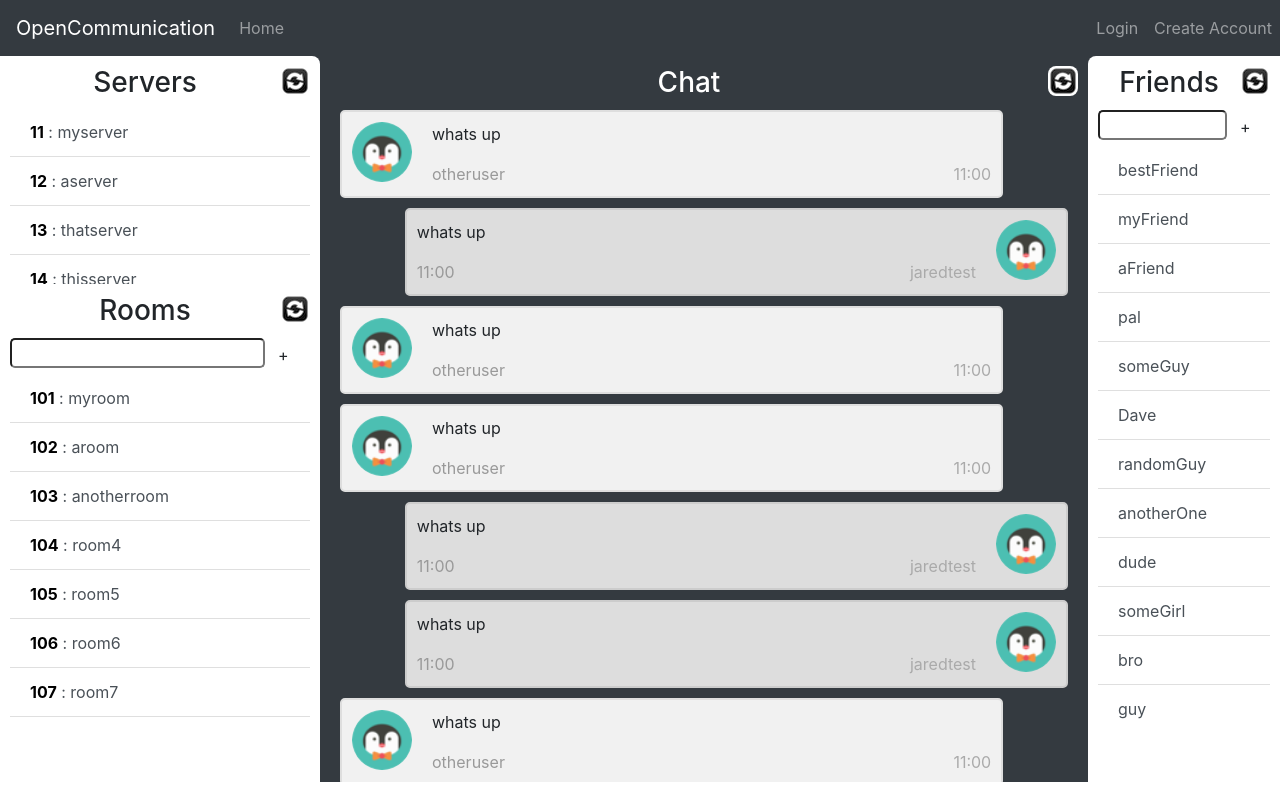
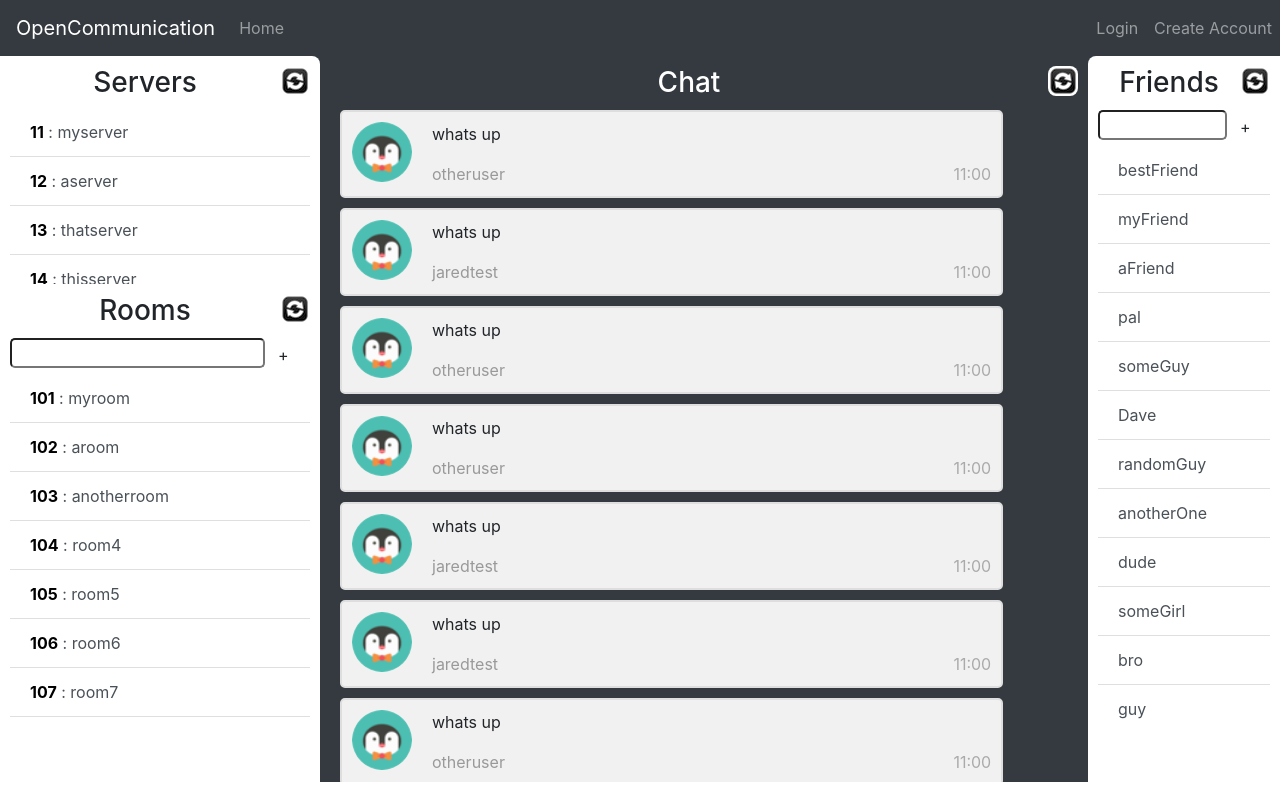
Before and after one commit to jaredglaser/OpenCommunicationFrontEnd, an Angular app: page /ui in a window 1280 px wide. Built offline with nearby package versions, Linux system fonts and the light colour scheme.

Commit message:
fixed ui messages and fixed login

```diff
--- a/src/app/app.module.ts
+++ b/src/app/app.module.ts
@@ -9,6 +9,8 @@ import { RegisterComponent } from './pages/register/register.component';
 import { LoginComponent } from './pages/login/login.component';
 import { ChangepwdComponent } from './pages/changepwd/changepwd.component';
 import { UIComponent } from './pages/ui/ui.component';
+import { CommonModule } from '@angular/common';
+
 
 @NgModule({
   declarations: [
@@ -21,6 +23,7 @@ import { UIComponent } from './pages/ui/ui.component';
   ],
   imports: [
     BrowserModule,
+    CommonModule,
     FormsModule,
     AppRoutingModule,
     HttpClientModule
--- a/src/app/pages/login/login.component.html
+++ b/src/app/pages/login/login.component.html
@@ -11,13 +11,16 @@
     <div class="container">
 
         <form #login_form="ngForm" (ngSubmit)="login(login_form.value)">
+            <h2 class="center">Login</h2>
+            <label for="username" class="center">Username:</label>
             <div class="form-group center">
-                <h2 class="center">Login</h2>
-                <label for="username" class="center">Username:</label>
+
+
                 <input name="username" type="text" class="form-control center" id="username" style="width:200px" ngModel>
             </div>
+            <label for="pwd" class="center">Password:</label>
             <div class="form-group center">
-                <label for="pwd" class="center">Password:</label>
+
                 <input name="password" type="password" class="form-control center" id="pwd" style="width:200px" ngModel>
                 <button id="sign-in" type="submit" class="btn btn-info center">Sign in</button>
             </div>
--- a/src/app/pages/ui/ui.component.html
+++ b/src/app/pages/ui/ui.component.html
@@ -1,4 +1,5 @@
 <!DOCTYPE html>
+
 <head>
   <link rel="stylesheet" type="text/css" href="ui.component.css">
   <script src="ui.component.ts"></script>
@@ -8,7 +9,7 @@
   <div class="row">
     <div class="column left">
       <h3 class="header">Servers
-        <input type="image" id="refresh-server" class="refresh-right" src="/assets/images/refresh.png"/>
+        <input type="image" id="refresh-server" class="refresh-right" src="/assets/images/refresh.png" />
       </h3>
       <ul class="list-group list-group-flush" id="servers">
         <button *ngFor="let server of servers" type="button" class="list-group-item list-group-item-action">
@@ -17,11 +18,11 @@
       </ul>
 
       <h3 class="header">Rooms
-        <input type="image" id="refresh-room" class="refresh-right" src="/assets/images/refresh.png"/>
+        <input type="image" id="refresh-room" class="refresh-right" src="/assets/images/refresh.png" />
       </h3>
       <div>
         <input id="name-room" class="input-text" type="text">
-        <button  type="button" class="btn" id="create-room">+</button>
+        <button type="button" class="btn" id="create-room">+</button>
       </div>
       <ul class="list-group list-group-flush" id="rooms">
         <button *ngFor="let room of rooms" type="button" class="list-group-item list-group-item-action">
@@ -33,29 +34,39 @@
     <div class="column middle">
       <!--Populate this column with current rooms messages-->
       <h3 class="header" id="header-chat">Chat
-          <input type="image" id="refresh-chat" class="refresh-right" src="/assets/images/refresh.png"/>
+        <input type="image" id="refresh-chat" class="refresh-right" src="/assets/images/refresh.png" />
       </h3>
 
-      <div *ngFor="let message of messages" class={{message.classcontainer}}>
-        <img src="/assets/images/avatar-penguin.png" alt="Avatar" class={{message.classimage}}>
+      <ng-container *ngFor="let message of messages">
+        <div *ngIf="message.from == username" class="container darker">
+        <img src="/assets/images/avatar-penguin.png" alt="Avatar" class="username-left">
         <p>{{message.content}}</p>
-        <span class={{message.usernameclass}}>{{message.from}}</span>
-        <span class={{message.timeclass}}>{{message.time}}</span>
+        <span class="username-right">{{message.from}}</span>
+        <span class="time-left">{{message.time}}</span>
+      </div>
+      <div *ngIf="message.from != username" class="container">
+        <img src="/assets/images/avatar-penguin.png" alt="Avatar" class="username-left">
+        <p>{{message.content}}</p>
+        <span class="username-left">{{message.from}}</span>
+        <span class="time-right">{{message.time}}</span>
+
       </div>
 
+    </ng-container>
   </div>
     <div class="column right">
       <h3 class="header">Friends
-        <input type="image" id="refresh-friends" class="refresh-right" src="/assets/images/refresh.png"/>
+        <input type="image" id="refresh-friends" class="refresh-right" src="/assets/images/refresh.png" />
       </h3>
 
       <div>
         <input id="search-friend" class="input-text" type="text">
-        <button  type="button" class="btn" id="add-friend">+</button>
+        <button type="button" class="btn" id="add-friend">+</button>
       </div>
 
       <ul class="list-group list-group-flush" id="friends-list">
-            <button *ngFor = "let friend of friends" id="friend-username" type="button" class="list-group-item list-group-item-action">
+        <button *ngFor="let friend of friends" id="friend-username" type="button"
+          class="list-group-item list-group-item-action">
           <span>{{friend.username}}</span>
         </button>
       </ul>
--- a/src/app/pages/ui/ui.component.ts
+++ b/src/app/pages/ui/ui.component.ts
@@ -1,5 +1,6 @@
 import { Component, OnInit } from '@angular/core';
 import { NgModule } from '@angular/core';
+import { CommonModule } from '@angular/common';
 import { BrowserModule } from '@angular/platform-browser';
 import { HttpClient, HttpHeaders } from '@angular/common/http';
 import { Globals } from 'src/app/Globals';
@@ -25,10 +26,6 @@ class user {
 class frontend_message {
   time: String;
   from: String;
-  classcontainer: String;
-  classimage: String;
-  timeclass: String;
-  usernameclass: String;
   content: String;
 }
 class backend_message {
@@ -49,14 +46,14 @@ const ROOMS: room[] = [
 ];
 
 const MESSAGES: frontend_message[] = [
-  { time: "11:00", from: "otheruser", classcontainer: "container", classimage: "", timeclass: "time-right", usernameclass: "username-left", content: "whats up" },
-  { time: "11:00", from: "jaredtest", classcontainer: "container darker", classimage: "right", timeclass: "time-left", usernameclass: "username-right", content: "whats up" },
-  { time: "11:00", from: "otheruser", classcontainer: "container", classimage: "", timeclass: "time-right", usernameclass: "username-left", content: "whats up" },
-  { time: "11:00", from: "otheruser", classcontainer: "container", classimage: "", timeclass: "time-right", usernameclass: "username-left", content: "whats up" },
-  { time: "11:00", from: "jaredtest", classcontainer: "container darker", classimage: "right", timeclass: "time-left", usernameclass: "username-right", content: "whats up" },
-  { time: "11:00", from: "jaredtest", classcontainer: "container darker", classimage: "right", timeclass: "time-left", usernameclass: "username-right", content: "whats up" },
-  { time: "11:00", from: "otheruser", classcontainer: "container", classimage: "", timeclass: "time-right", usernameclass: "username-left", content: "whats up" },
-  { time: "11:00", from: "jaredtest", classcontainer: "container darker", classimage: "right", timeclass: "time-left", usernameclass: "username-right", content: "whats up" }
+  { time: "11:00", from: "otheruser", content: "whats up" },
+  { time: "11:00", from: "jaredtest", content: "whats up" },
+  { time: "11:00", from: "otheruser", content: "whats up" },
+  { time: "11:00", from: "otheruser",  content: "whats up" },
+  { time: "11:00", from: "jaredtest",content: "whats up" },
+  { time: "11:00", from: "jaredtest", content: "whats up" },
+  { time: "11:00", from: "otheruser",  content: "whats up" },
+  { time: "11:00", from: "jaredtest",  content: "whats up" }
 ];
 
 
@@ -148,18 +145,6 @@ export class UIComponent implements OnInit {
         }
         uimessage.from = msg.username;
         uimessage.content = msg.content;
-        if(this.username === uimessage.from){
-          uimessage.timeclass = "time-left";
-          uimessage.classimage = "right";
-          uimessage.classcontainer = "container darker";
-          uimessage.usernameclass =  "username-right";
-        }
-        else{
-          uimessage.timeclass = "time-right";
-          uimessage.classimage = "";
-          uimessage.classcontainer = "container";
-          uimessage.usernameclass = "username-left";
-        }
         this.messages.push()
       });
 
```
Lines whose indentation alone changed are shown as unchanged.
